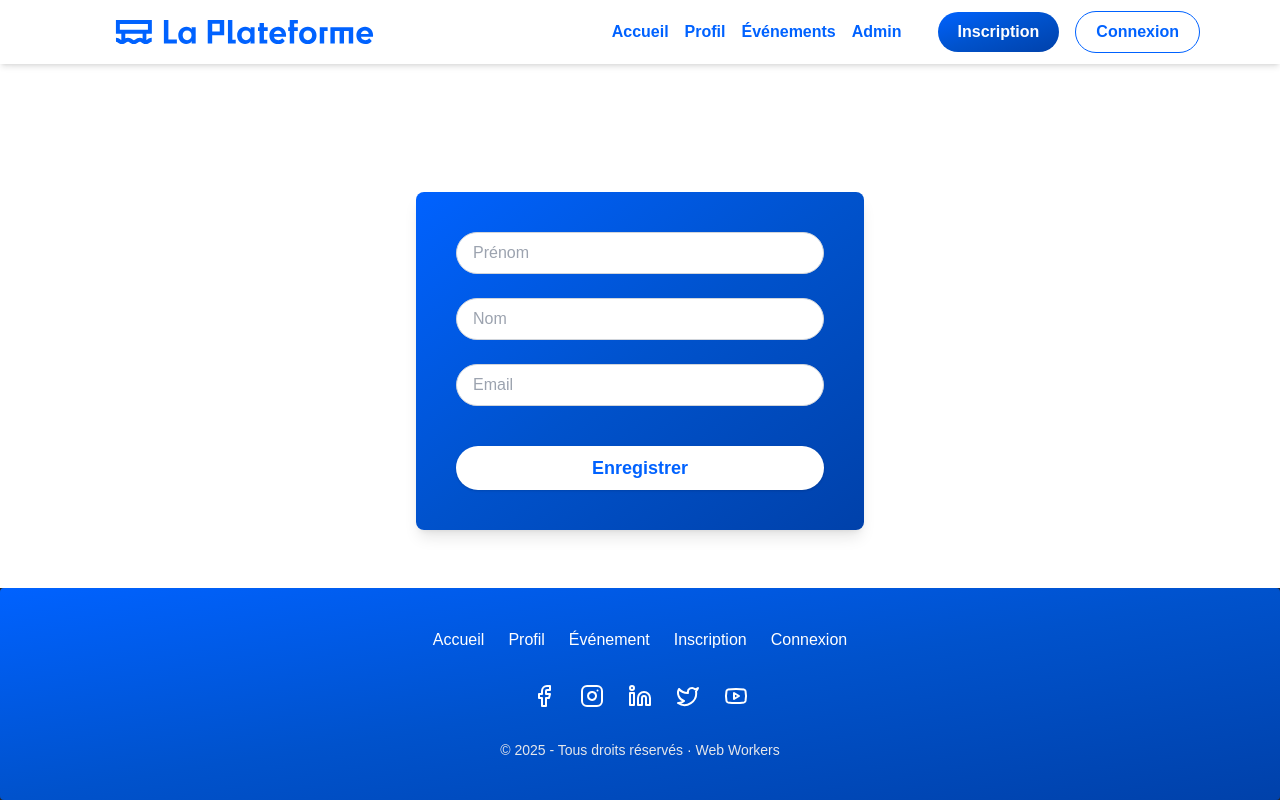
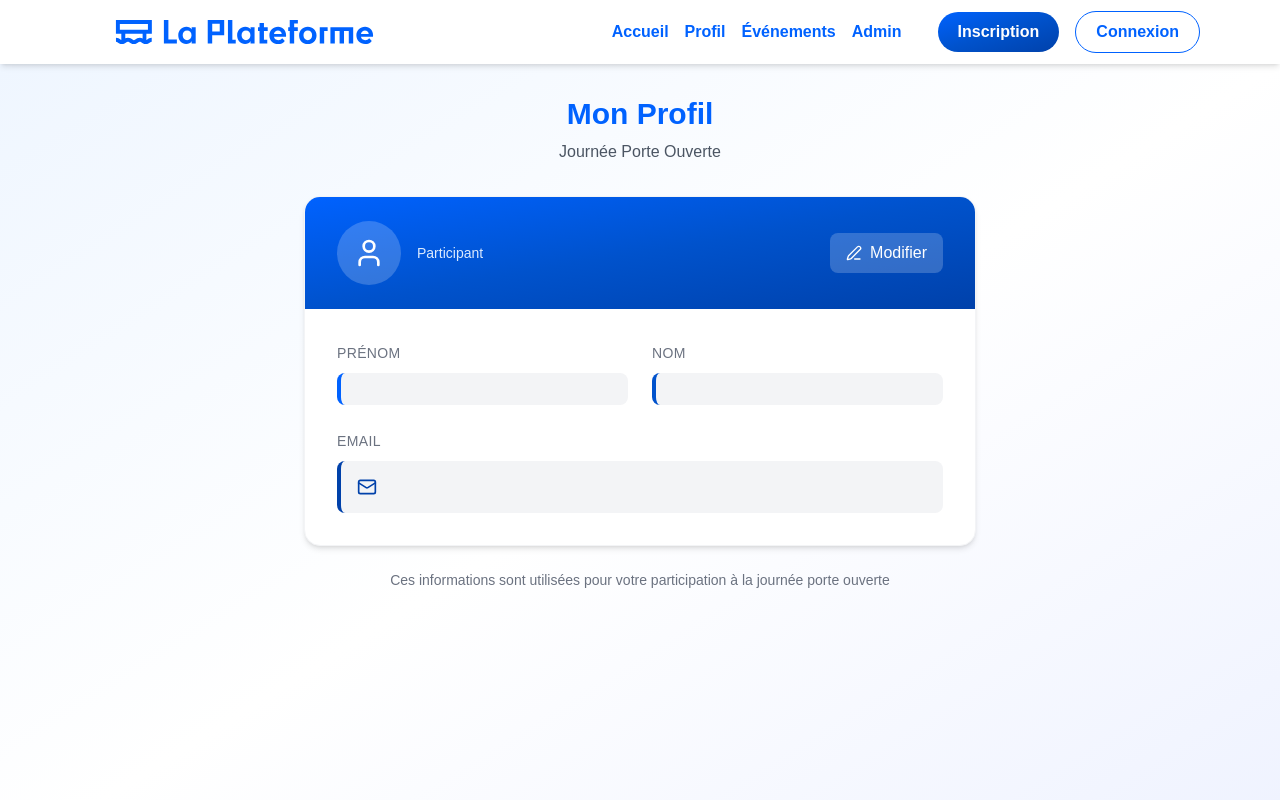
Before and after one commit to DorianABDS/JPO-Laplateforme_, a React (Vite) app in the folder frontend/: page /profil in a window 1280 px wide. Built offline with nearby package versions, Linux system fonts and the light colour scheme; a web font is replaced by a local one.

Commit message:
fix(Profile): refactor profile component for improved editing functionality and UI layout

```diff
--- a/frontend/src/pages/Profile.jsx
+++ b/frontend/src/pages/Profile.jsx
@@ -1,68 +1,183 @@
-// Hooks React
-import { useState } from "react";
-
-// Composants personnalisés
-import { Input } from "../components/Input";
-import { Button } from "../components/Button";
+import React, { useState } from 'react';
+import { User, Mail, Edit3, Save, X } from 'lucide-react'; // Icônes UI
 
 export function Profile() {
-  // État local pour stocker les données du formulaire
-  const [formData, setFormData] = useState({
-    firstname: "",
-    lastname: "",
-    email: "",
+  // État principal de l'utilisateur
+  const [isEditing, setIsEditing] = useState(false);
+  const [userInfo, setUserInfo] = useState({
+    prenom: '',
+    nom: '',
+    email: ''
   });
 
-  // Gère les changements dans les champs du formulaire
-  const handleChange = (e) => {
-    const { name, value } = e.target;
-    setFormData((prev) => ({
-      ...prev,
-      [name]: value,
-    }));
+  // Formulaire temporaire pour l'édition
+  const [editForm, setEditForm] = useState(userInfo);
+
+  // Active le mode édition
+  const handleEdit = () => {
+    setIsEditing(true);
+    setEditForm(userInfo);
   };
 
-  // Gère la soumission du formulaire
-  const handleSubmit = (e) => {
-    e.preventDefault();
-    console.log("Form submitted:", formData);
+  // Enregistre les modifications
+  const handleSave = () => {
+    setUserInfo(editForm);
+    setIsEditing(false);
+  };
+
+  // Annule l'édition
+  const handleCancel = () => {
+    setEditForm(userInfo);
+    setIsEditing(false);
+  };
+
+  // Met à jour un champ du formulaire
+  const handleInputChange = (field, value) => {
+    setEditForm(prev => ({ ...prev, [field]: value }));
   };
 
   return (
-    <section className="flex justify-center items-center mt-10 md:mt-32">
-      {/* Formulaire d'édition du profil utilisateur */}
-      <form
-        onSubmit={handleSubmit}
-        className="flex flex-col flex-grow justify-center items-center p-10 rounded-lg bg-gradient-to-br
-                    from-[#0062FF] via-[#0052CC] to-[#0041AA]  gap-6 max-w-md w-full mx-4 shadow-lg"
+    <div className="min-h-screen bg-gradient-to-br from-blue-50 via-white to-indigo-50 py-8 px-4">
+      <div className="max-w-2xl mx-auto">
+
+        {/* Titre de la page */}
+        <div className="text-center mb-8">
+          <h1 className="text-3xl font-bold text-[#0062FF] mb-2">Mon Profil</h1>
+          <p className="text-gray-600">Journée Porte Ouverte</p>
+        </div>
+
+        {/* Carte de profil */}
+        <div className="bg-white rounded-2xl shadow-md border border-gray-100 overflow-hidden">
+
+          {/* En-tête de la carte */}
+          <div className="bg-gradient-to-br from-[#0062FF] via-[#0052CC] to-[#0041AA] px-8 py-6">
+            <div className="flex items-center justify-between">
+              <div className="flex items-center space-x-4">
+                <div className="w-16 h-16 bg-white bg-opacity-20 rounded-full flex items-center justify-center">
+                  <User className="w-8 h-8 text-white" />
+                </div>
+                <div className="text-white">
+                  <h2 className="text-xl font-bold">
+                    {userInfo.prenom} {userInfo.nom}
+                  </h2>
+                  <p className="text-blue-100 text-sm">Participant</p>
+                </div>
+              </div>
+
+              {/* Bouton "Modifier" si pas en édition */}
+              {!isEditing && (
+                <button
+                  onClick={handleEdit}
+                  className="bg-white bg-opacity-20 hover:bg-opacity-30 text-white px-4 py-2 rounded-lg transition-all duration-200 flex items-center space-x-2"
                 >
-        <Input
-          name="firstname"
-          value={formData.firstname}
-          onChange={handleChange}
-          placeholder="Prénom"
+                  <Edit3 className="w-4 h-4" />
+                  <span>Modifier</span>
+                </button>
+              )}
+            </div>
+          </div>
+
+          {/* Contenu de la carte */}
+          <div className="p-8">
+            {!isEditing ? (
+              // Mode affichage
+              <div className="space-y-6">
+                <div className="grid grid-cols-1 md:grid-cols-2 gap-6">
+                  {/* Prénom */}
+                  <div className="space-y-2">
+                    <label className="text-sm font-medium text-gray-500 uppercase tracking-wide">Prénom</label>
+                    <div className="bg-gray-100 rounded-lg p-4 border-l-4 border-[#0062FF]">
+                      <p className="text-gray-800 font-medium text-lg">{userInfo.prenom}</p>
+                    </div>
+                  </div>
+
+                  {/* Nom */}
+                  <div className="space-y-2">
+                    <label className="text-sm font-medium text-gray-500 uppercase tracking-wide">Nom</label>
+                    <div className="bg-gray-100 rounded-lg p-4 border-l-4 border-[#0052CC]">
+                      <p className="text-gray-800 font-medium text-lg">{userInfo.nom}</p>
+                    </div>
+                  </div>
+                </div>
+
+                {/* Email */}
+                <div className="space-y-2">
+                  <label className="text-sm font-medium text-gray-500 uppercase tracking-wide">Email</label>
+                  <div className="bg-gray-100 rounded-lg p-4 border-l-4 border-[#0041AA] flex items-center space-x-3">
+                    <Mail className="w-5 h-5 text-[#0041AA]" />
+                    <p className="text-gray-800 font-medium text-lg">{userInfo.email}</p>
+                  </div>
+                </div>
+              </div>
+            ) : (
+              // Mode édition
+              <div className="space-y-6">
+                <div className="grid grid-cols-1 md:grid-cols-2 gap-6">
+                  {/* Input prénom */}
+                  <div className="space-y-2">
+                    <label className="text-sm font-medium text-gray-700">Prénom</label>
+                    <input
                       type="text"
+                      value={editForm.prenom}
+                      onChange={(e) => handleInputChange('prenom', e.target.value)}
+                      className="w-full px-4 py-3 border border-gray-300 rounded-lg focus:ring-2 focus:ring-blue-500 focus:border-transparent transition-all duration-200"
+                      placeholder="Votre prénom"
                     />
-        <Input
-          name="lastname"
-          value={formData.lastname}
-          onChange={handleChange}
-          placeholder="Nom"
+                  </div>
+
+                  {/* Input nom */}
+                  <div className="space-y-2">
+                    <label className="text-sm font-medium text-gray-700">Nom</label>
+                    <input
                       type="text"
+                      value={editForm.nom}
+                      onChange={(e) => handleInputChange('nom', e.target.value)}
+                      className="w-full px-4 py-3 border border-gray-300 rounded-lg focus:ring-2 focus:ring-blue-500 focus:border-transparent transition-all duration-200"
+                      placeholder="Votre nom"
                     />
-        <Input
-          name="email"
-          value={formData.email}
-          onChange={handleChange}
-          placeholder="Email"
+                  </div>
+                </div>
+
+                {/* Input email */}
+                <div className="space-y-2">
+                  <label className="text-sm font-medium text-gray-700">Email</label>
+                  <input
                     type="email"
+                    value={editForm.email}
+                    onChange={(e) => handleInputChange('email', e.target.value)}
+                    className="w-full px-4 py-3 border border-gray-300 rounded-lg focus:ring-2 focus:ring-blue-500 focus:border-transparent transition-all duration-200"
+                    placeholder="votre.email@example.com"
                   />
-        <Button
-          type="submit"
-          label="Enregistrer"
-          className="w-full"
-        />
-      </form>
-    </section>
+                </div>
+
+                {/* Boutons sauvegarder / annuler */}
+                <div className="flex space-x-3 pt-4">
+                  <button
+                    onClick={handleSave}
+                    className="flex-1 bg-gradient-to-r from-green-500 to-green-600 text-white px-6 py-3 rounded-lg hover:from-green-600 hover:to-green-700 transition-all duration-200 flex items-center justify-center space-x-2 font-medium"
+                  >
+                    <Save className="w-4 h-4" />
+                    <span>Sauvegarder</span>
+                  </button>
+
+                  <button
+                    onClick={handleCancel}
+                    className="flex-1 bg-gray-100 text-gray-700 px-6 py-3 rounded-lg hover:bg-gray-200 transition-all duration-200 flex items-center justify-center space-x-2 font-medium"
+                  >
+                    <X className="w-4 h-4" />
+                    <span>Annuler</span>
+                  </button>
+                </div>
+              </div>
+            )}
+          </div>
+        </div>
+
+        {/* Note informative */}
+        <div className="mt-6 text-center text-gray-500 text-sm">
+          <p>Ces informations sont utilisées pour votre participation à la journée porte ouverte</p>
+        </div>
+      </div>
+    </div>
   );
 }
```
Lines whose indentation alone changed are shown as unchanged.
